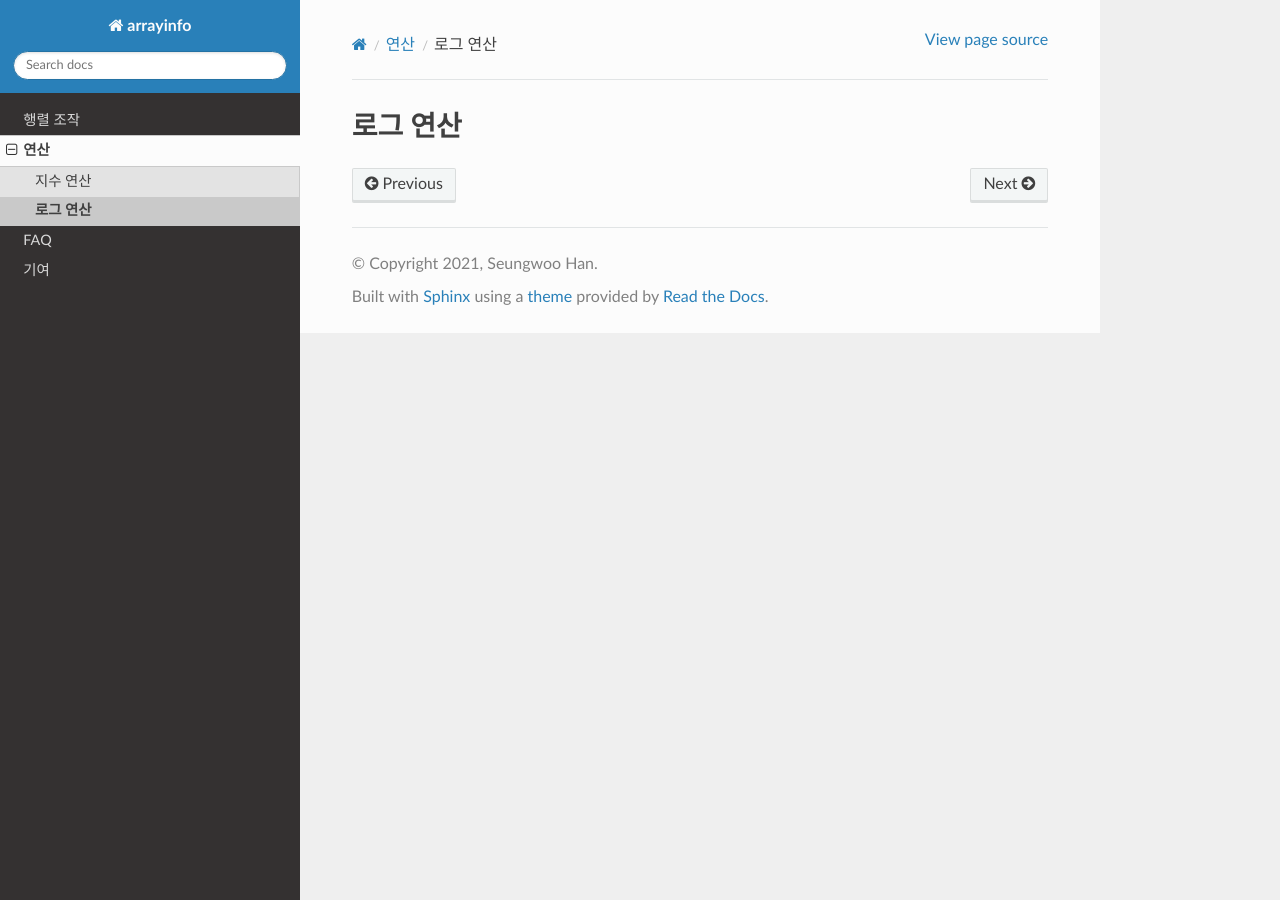
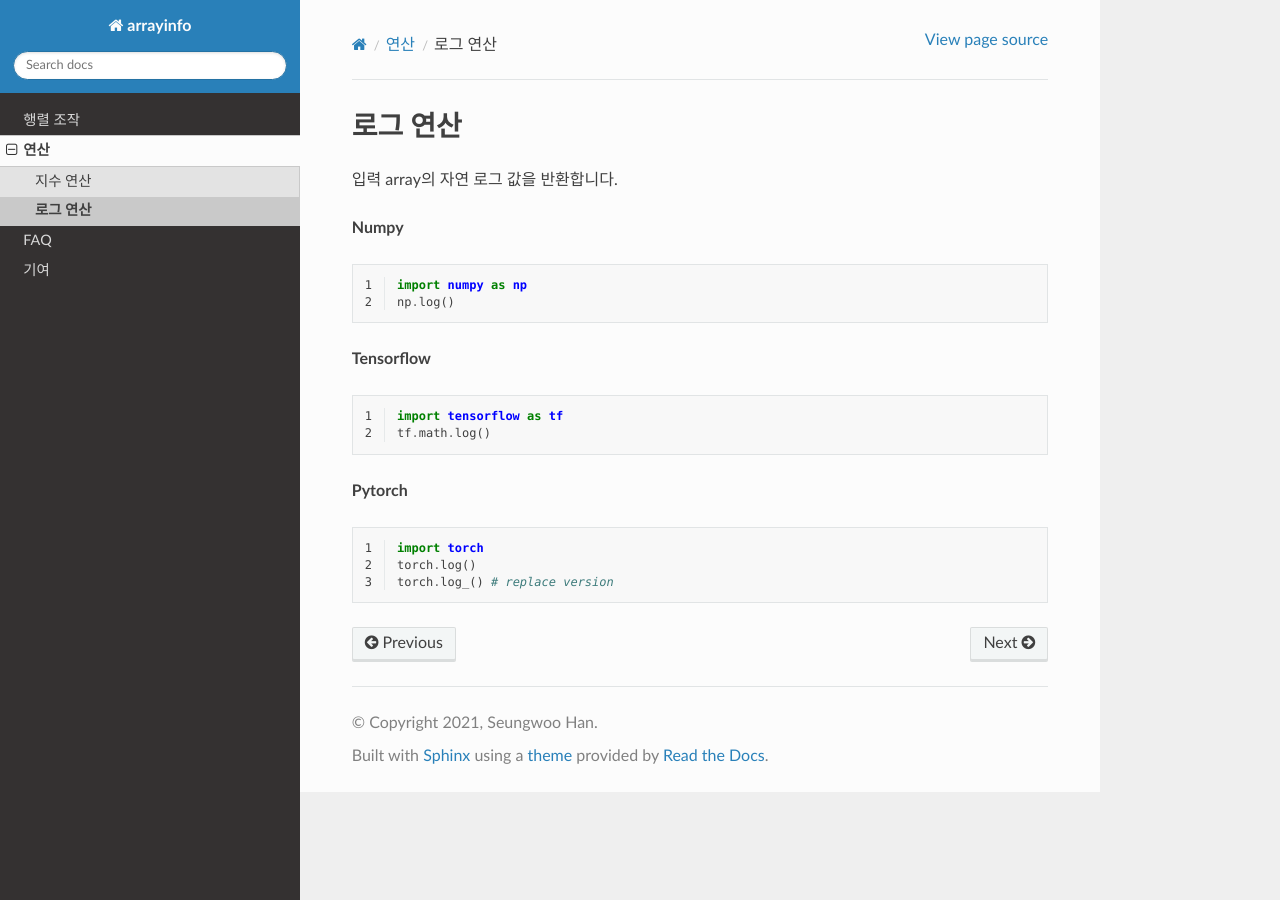
Before and after one commit to kaintels/arrayinfo, a Sphinx documentation site: the page built from docs/source/math/log.rst, in a window 1280 px wide. Built offline with Sphinx 7.4.7 and the Read the Docs theme 2.0.0, drawn with Linux system fonts in a browser that asks for light colours.

Commit message:
Update docs

```diff
--- a/docs/source/math/log.rst
+++ b/docs/source/math/log.rst
@@ -1,3 +1,30 @@
 **************
 로그 연산
 **************
+
+입력 array의 자연 로그 값을 반환합니다.
+
+**Numpy**
+
+.. code-block:: python
+   :linenos:
+
+   import numpy as np
+   np.log()
+
+**Tensorflow**
+
+.. code-block:: python
+   :linenos:
+
+   import tensorflow as tf
+   tf.math.log()
+
+**Pytorch**
+
+.. code-block:: python
+   :linenos:
+
+   import torch
+   torch.log()
+   torch.log_() # replace version
```
Also changed, not shown: 5 other files.
